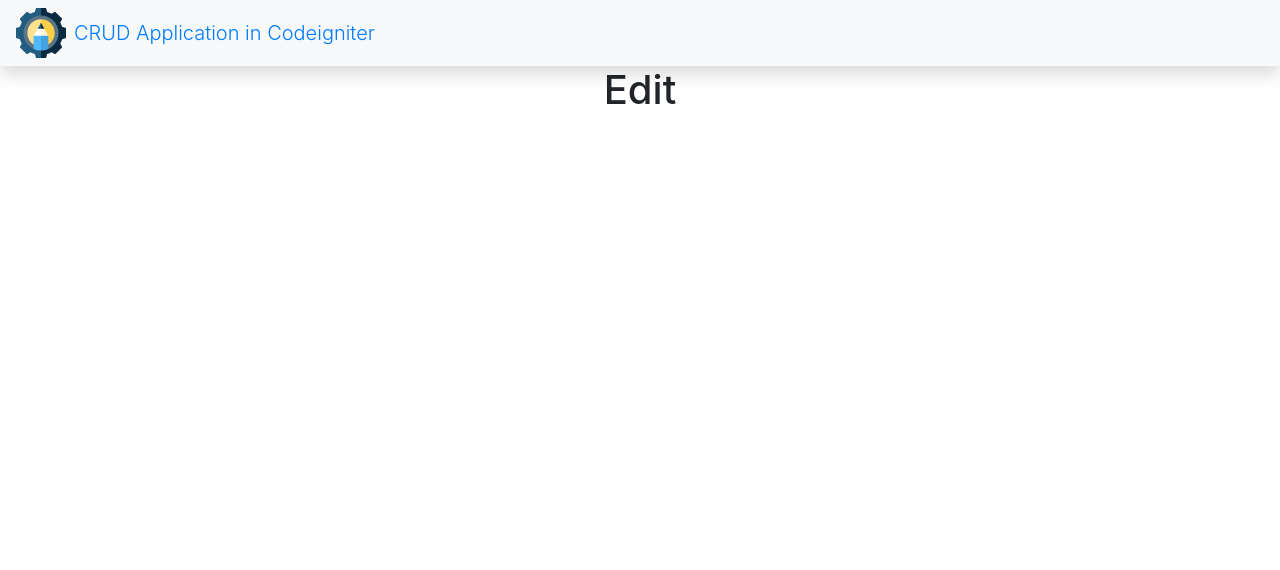
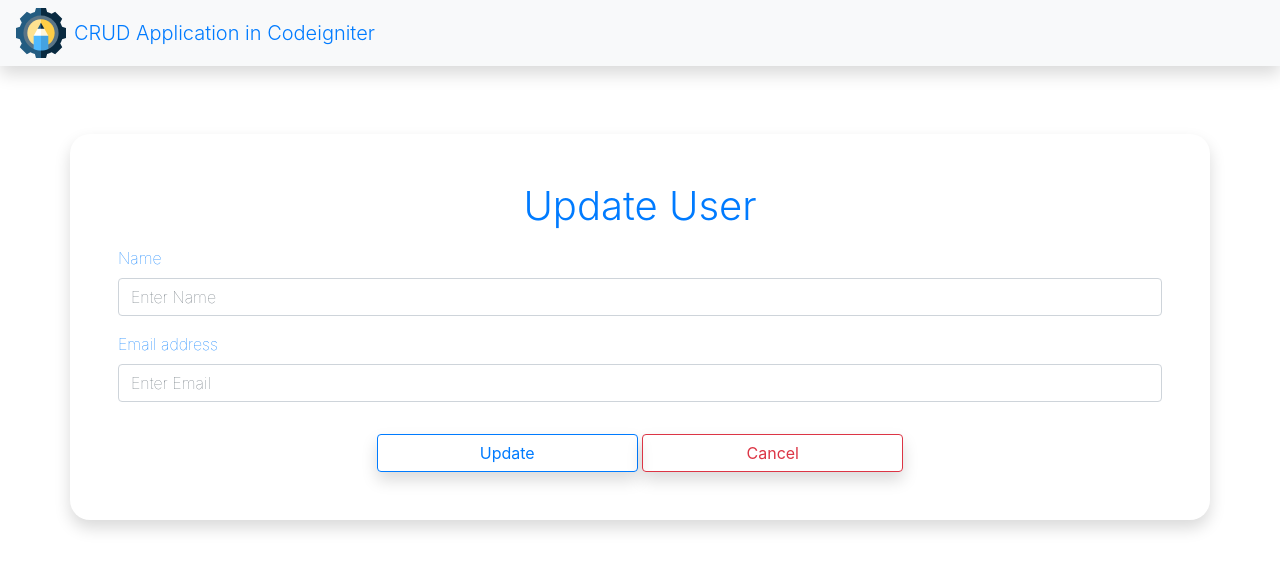
Before and after one commit to rohansadhukhan65/Codeigniter_CRUD, a CodeIgniter app: page /codeigniter/index.php/user_crud/edit/1 in a window 1280 px wide. Shown: the top 570 px of the page. Run offline with CodeIgniter, Linux system fonts and the light colour scheme; data that the repository does not hold is empty.

Commit message:
CRUD Complete!

```diff
--- a/application/controllers/User_CRUD.php
+++ b/application/controllers/User_CRUD.php
@@ -17,6 +17,9 @@ class User_CRUD extends CI_Controller{
 
 
         $this->load->view('list',$context);
+
+        // clearning success session messege
+        $this->session->set_flashdata('success_edit', "");
     }
 
 
@@ -57,14 +60,62 @@ class User_CRUD extends CI_Controller{
         }
     }
 
-    function edit()
+    function edit($userId)
     {
-        $this->load->view('edit');
+        // loading model
+        $this->load->model('User_model');
+
+        // getting perticular
+        $user_edit = $this->User_model->getaUser($userId);
+
+        //passing that data to context for view
+        $context_edit = array();
+        $context_edit['user_edit'] = $user_edit;
+
+
+        // Form Validate
+        $this->form_validation->set_rules('name', 'Name', 'required');
+        $this->form_validation->set_rules('email', 'Email', 'required|valid_email');
+
+        if($this->form_validation->run() == false)
+        {
+            $this->load->view('edit',$context_edit);
+        }
+        else
+        {
+            //Update User
+            $formarray = array();
+            $formarray['name'] = $this->input->post('name');
+            $formarray['email'] = $this->input->post('email');
+            $formarray['create_at'] = date('Y-m-d');
+            $this->User_model->UpdateUser($formarray,$userId);
+
+
+            // creatijng success session messege
+            $this->session->set_flashdata('success_edit', "Update Complete !");
+
+
+            // redirecting
+            redirect(base_url().'/');
+        }
+
+
     }
 
 
-    function delete()
+    function delete($userids)
     {
+        // loading model
+        $this->load->model('User_model');
+
+        // Delete the perticular user
+        $this->User_model->DeleteUser($userids);
+
+        // creatijng success session messege
+        $this->session->set_flashdata('success_edit', "User Deleted !");
+
+        // redirecting
+        redirect(base_url().'/');
 
     }
 
--- a/application/models/User_model.php
+++ b/application/models/User_model.php
@@ -8,9 +8,31 @@ class User_model extends CI_Model{
     }
 
     function all(){
-         $usersList = $this->db->get('user')->result_array(); //select * from user
+         $usersList = $this->db->get('user')->result_array(); //  SELECT * from user
 
          return $usersList ;
+    }
+
+    function getaUser($id)
+    {
+            $this->db->where('user_id',$id);
+            $user = $this->db->get('user')->row_array(); //  SELECT * from users where user_id = ?
+
+            return $user;
+    }
+
+    function UpdateUser($formarrays,$userid)
+    {
+        $this->db->where('user_id',$userid);
+        $this->db->update('user',$formarrays);  //  UPDATE user SET name = ? , email = ? , where user_id = ?
+    }
+
+
+    function DeleteUser($getid)
+    {
+
+        $this->db->where('user_id',$getid);
+        $this->db->delete('user'); // DELETE FROM user WHERE user_id = ?
     }
 }
 
--- a/application/views/edit.php
+++ b/application/views/edit.php
@@ -5,15 +5,76 @@
     <meta http-equiv="X-UA-Compatible" content="IE=edge">
     <meta name="viewport" content="width=device-width, initial-scale=1.0">
     <link rel="stylesheet" href="https://stackpath.bootstrapcdn.com/bootstrap/4.1.3/css/bootstrap.min.css" integrity="sha384-MCw98/SFnGE8fJT3GXwEOngsV7Zt27NXFoaoApmYm81iuXoPkFOJwJ8ERdknLPMO" crossorigin="anonymous">
-    <title>Document</title>
+    <title>CRUD Application in Codeigniter - Update User</title>
+
+    <style>
+        *{
+            font-weight: lighter;
+        }
+        .frm{
+           margin-top: 6%;
+           border-radius: 20px;
+        }
+
+        .coled{
+            color: red;
+        }
+        .colblu{
+            color: #007bff;
+        }
+        .brdr{
+            border-color: #007bff;
+        }
+
+
+    </style>
 </head>
 <body>
+
 
     <nav class="navbar navbar-expand-lg navbar-light text-dark bg-light shadow">
             <img src="<?php echo base_url("/icons/CRUD.svg");?>" height="50px" width="50px" alt="">
     <a class="navbar-brand text-primary ml-2 font-weight-light" href="#">CRUD Application in Codeigniter</a>
     </nav>
-   <h1 class="text-center">Edit</h1>
+
+
+
+
+
+<div class="container">
+
+
+    <div class="row">
+        <div class="col-12 col-md-12 frm shadow p-5 ">
+
+            <form method="POST"   action="<?php echo base_url().'index.php/user_crud/edit/'.$user_edit['user_id']; ?>" name="createuser">
+                <h1 class="text-center text-primary font-weight-light mb-3">Update User</h1>
+                <!-- <hr class="bg-primary"> -->
+                    <div class="form-group">
+                        <label for="exampleInputPassword1" class="colblu">Name</label>
+                        <input type="text" class="form-control " id="name" placeholder="Enter Name" name="name" value="<?php echo set_value('name', $user_edit['name']);?>">
+                       <small class="coled"><?php echo form_error('name'); ?></small>
+                    </div>
+
+
+                    <div class="form-group">
+                        <label for="exampleInputEmail1" class="colblu">Email address</label>
+                        <input type="email" class="form-control" id="email" placeholder="Enter Email" name="email" value="<?php echo set_value('email', $user_edit['email']);?>">
+                         <small class="coled" ><?php echo form_error('email'); ?></small>
+                    </div>
+                    <div class="text-center pt-3">
+                        <button type="submit" class="btn btn-outline-primary shadow w-25">Update</button>
+                        <a href="<?php echo base_url().''?>" class="btn btn-outline-danger shadow w-25 ">Cancel</a>
+                    </div>
+
+            </form>
+
+        </div>
+    </div>
+
+</div>
+
+
 
 
 
```
Also changed, not shown: application/views/list.php (+7 -1 lines).
